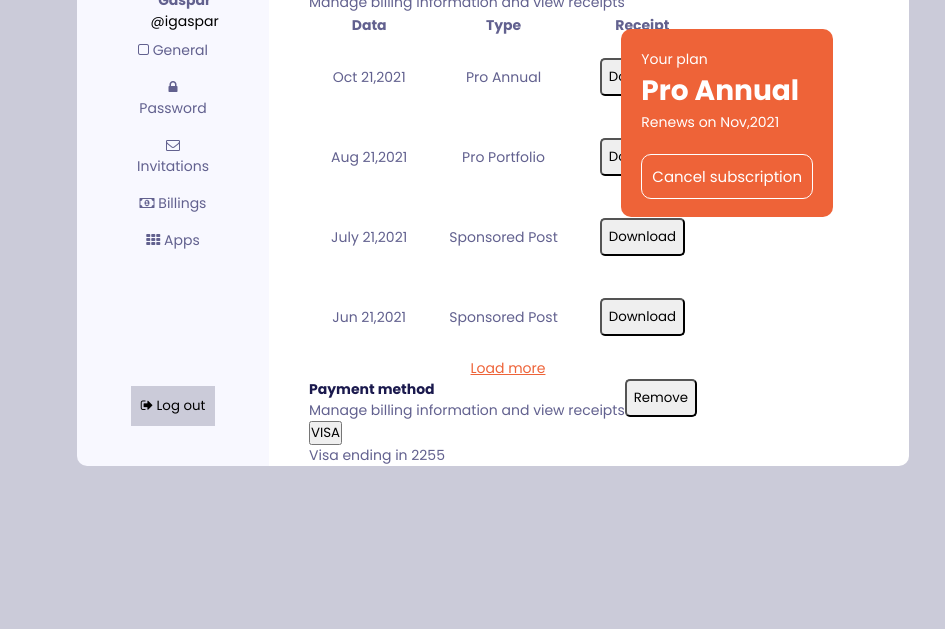
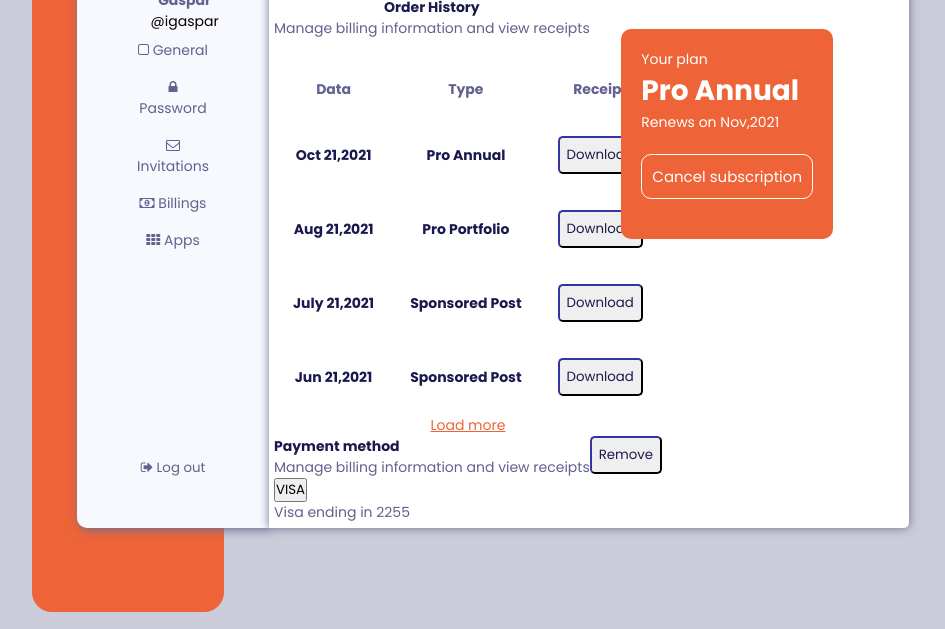
Before and after one commit to pkhatri196/Billing_page, a plain HTML site: page index.html in a window 1280 px wide. Shown: the part 171-800 px from the top of the page, without its empty margins (147-1092 px from the left). Drawn offline with Linux system fonts and the light colour scheme; files whose address does not match are found by name.

Commit message:
orange bg added

```diff
--- a/style.css
+++ b/style.css
@@ -50,11 +50,18 @@ a:hover li{
     width:100%;
     font-family: "Poppins", sans-serif;
     border-radius:5px;
+    color:#1A194D;
+    border-color:#1A194D;
 }
 .orange_bg{
     background-color:#EE6338;
     position:absolute;
-    z-index:+1;
+    z-index:-1;
+    margin-left:14%;
+    margin-top:-37px;
+    width:15%;
+    height:90%;
+    border-radius:20px;
 }
 
 .container{
@@ -63,6 +70,7 @@ a:hover li{
     justify-content:center;
     border-radius: 10px;
     position:relative;
+
 
 }
 
@@ -74,6 +82,7 @@ a:hover li{
     border-radius: 10px 0px 0px 10px;
     padding:40px;
     width:15%;
+    box-shadow: 2px 2px 10px hsl(233, 13%, 49%);
 }
 
 .right_sec{
@@ -82,13 +91,20 @@ a:hover li{
     display: flex;
     flex-direction: column;
     align-items:flex-start;
-    border-radius: 0px 10px 10px 0px;
+    border-radius: 0px 5px 5px 0px;
     width:50%;
+    padding:5px;
+    box-shadow: 0px 0px 10px 0px hsl(233, 13%, 49%);
 }
 
-.table  th,td {
-    padding:20px;
-    border-spacing:30px;
+table  th,td {
+    padding:17px;
+    margin:20px;
+}
+
+table td{
+    color:#1A194D;
+    font-weight:bold;
 }
 
 .footer{
@@ -129,7 +145,8 @@ a:hover li{
 .logout{
     border:none;
     padding:10px;
-    background-color: #CBCBD9;
+    background-color: #F8F8FF;
+    color:#62618F;
 }
 
 .space{
```
Also changed, not shown: index.html (+4 -1 lines).
